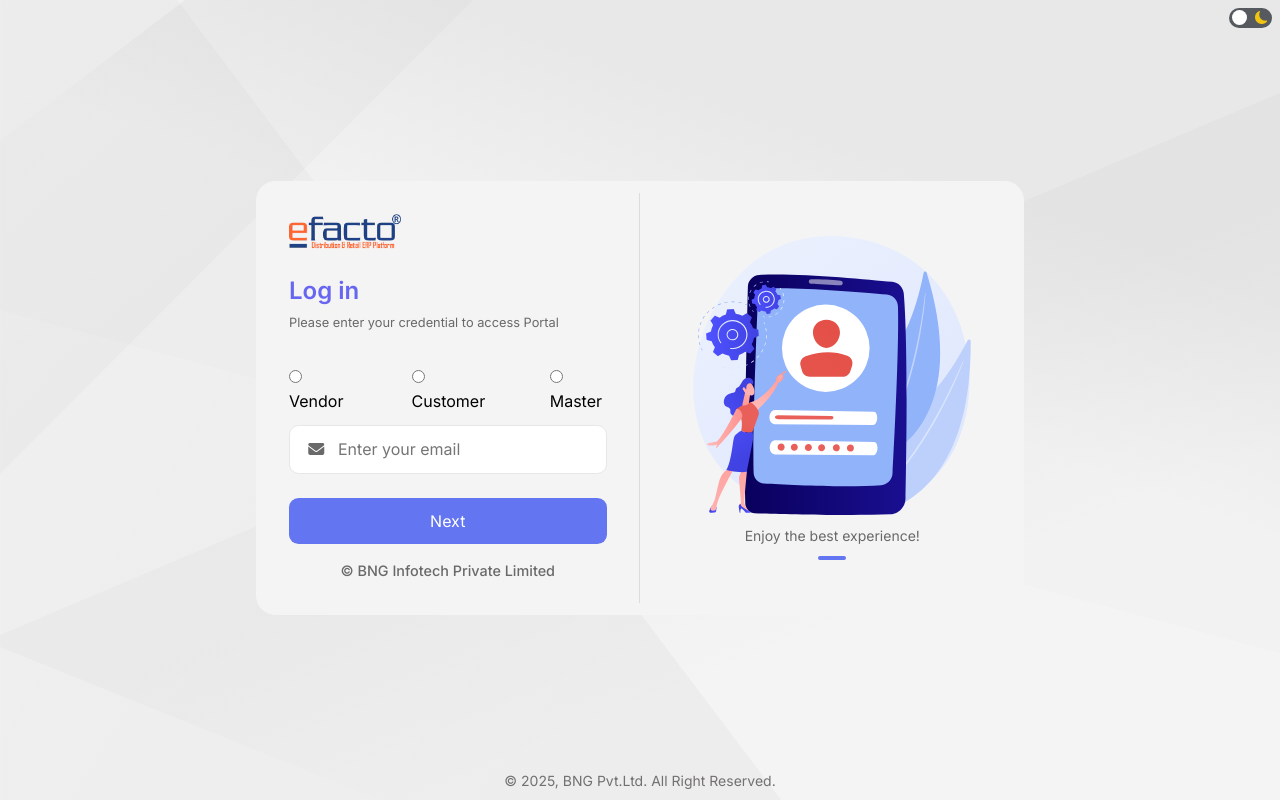
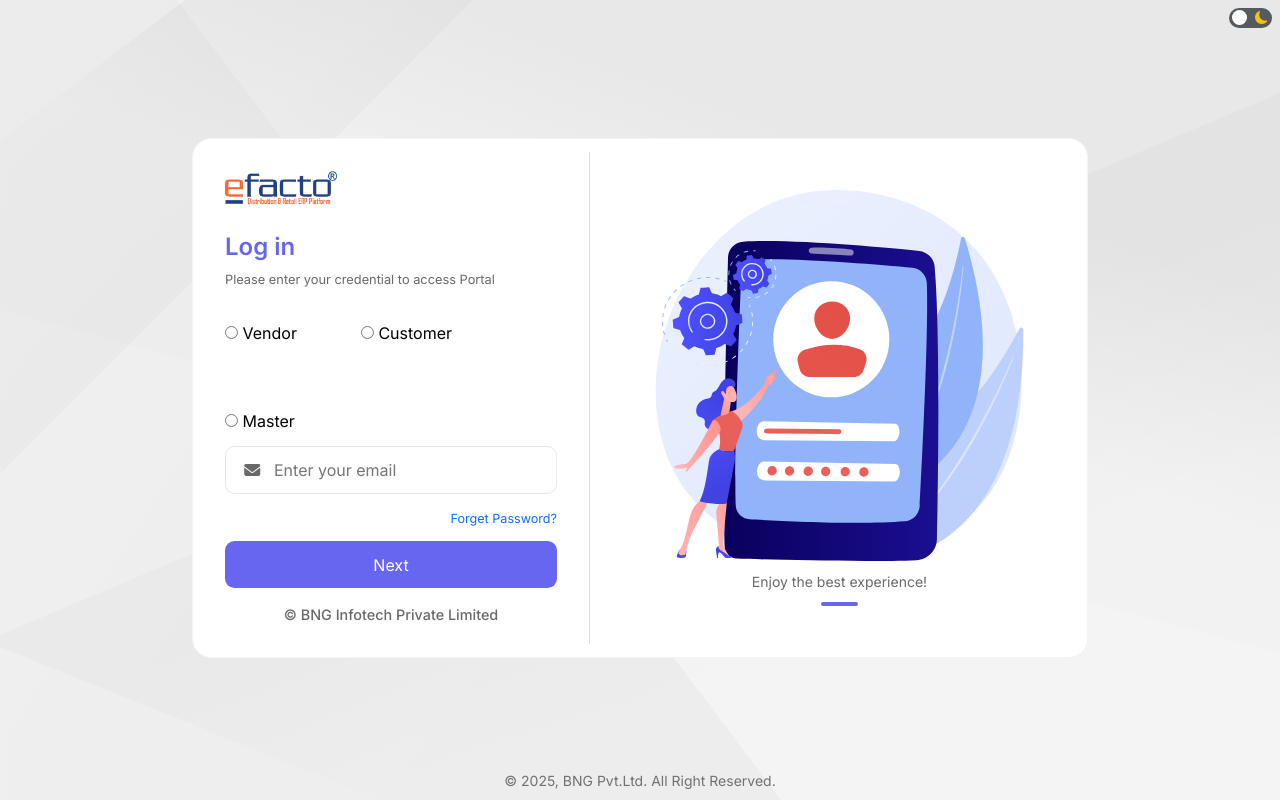
Before and after one commit to Gaurav-Nathh/Vendor-Portal, an Angular app: page /login in a window 1280 px wide. Built offline with nearby package versions, Linux system fonts and the light colour scheme.

Commit message:
Forget Password Page

```diff
--- a/src/app/app.routes.ts
+++ b/src/app/app.routes.ts
@@ -15,6 +15,13 @@ export const routes: Routes = [
     path: 'login',
     loadComponent: () =>
       import('./pages/log/log.component').then((c) => c.LogComponent),
+  },
+  {
+    path: 'forget-password',
+    loadComponent: () =>
+      import('./pages/reset-password/reset-password.component').then(
+        (c) => c.ResetPasswordComponent
+      ),
   },
   {
     path: 'vendor',
--- a/src/app/pages/log/log.component.html
+++ b/src/app/pages/log/log.component.html
@@ -88,6 +88,9 @@
             </div>
           </div>
         </div>
+        <a class="forget-password" routerLink="/forget-password"
+          ><small>Forget Password?</small></a
+        >
         <button type="button" (click)="nextStep()" *ngIf="!showPasswordField">
           Next
         </button>
--- a/src/app/pages/log/log.component.scss
+++ b/src/app/pages/log/log.component.scss
@@ -14,15 +14,15 @@
 
 .login-container {
   display: grid;
-  grid-template-columns: 1fr 3px 1fr;
-  width: 60%;
-  background-color: var(--color-bg);
+  grid-template-columns: 0.8fr 3px 1fr;
+  width: 70vw;
+  background-color: var(--color-card);
   border: 1px solid var(--border-color);
   border-radius: 1.2rem;
 
   @media (max-width: 900px) {
     grid-template-columns: 1fr;
-    width: 90%;
+    width: 90vw;
   }
 
   .login-left,
@@ -68,6 +68,7 @@
       .userType {
         margin-bottom: 0.8rem;
         display: flex;
+        flex-wrap: wrap;
         gap: 4rem;
       }
 
@@ -113,12 +114,19 @@
         }
       }
 
+      .forget-password {
+        text-align: end;
+        font-size: 0.9rem;
+        text-decoration: none;
+        margin-block: 0.8rem;
+      }
+
       button {
-        margin-top: 1.5rem;
+        // margin-top: 1.5rem;
         padding: 0.7rem;
         color: white;
         border-radius: 0.6rem;
-        background-color: #6375f0;
+        background-color: var(--color-blue);
       }
     }
   }
@@ -139,7 +147,7 @@
   }
 
   .login-right {
-    background: var(--color-bg);
+    background: var(--color-card);
     flex-direction: column;
     position: relative;
     padding: 1rem;
@@ -177,7 +185,7 @@
 
           .progress-fill {
             height: 100%;
-            background: #6375f0;
+            background: var(--color-blue);
             width: 0%;
             transition: width 0.5s ease;
           }
--- a/src/app/pages/log/log.component.ts
+++ b/src/app/pages/log/log.component.ts
@@ -5,11 +5,11 @@ import { ThemeToggleComponent } from '../../components/theme-toggle/theme-toggle
 import { ThemeService } from '../../services/theme.service';
 import { AuthService } from '../../services/auth.service';
 import { UserService } from '../../services/user.service';
-import { Router } from '@angular/router';
+import { Router, RouterLink } from '@angular/router';
 
 @Component({
   selector: 'app-log',
-  imports: [FormsModule, NgIf, NgClass, ThemeToggleComponent],
+  imports: [FormsModule, NgIf, NgClass, ThemeToggleComponent, RouterLink],
   templateUrl: './log.component.html',
   styleUrl: './log.component.scss',
 })
--- /dev/null
+++ b/src/app/pages/reset-password/reset-password.component.html
@@ -0,0 +1,50 @@
+<section id="login-page" class="">
+  <div class="w-100 d-flex justify-content-end p-2">
+    <app-theme-toggle></app-theme-toggle>
+  </div>
+  <div class="container">
+    <div class="logo-login">
+      <img src="/assets/efacto.webp" alt="Logo" class="logo" />
+      <span routerLink="/login"
+        ><i class="fa-solid fa-right-from-bracket"></i>Login</span
+      >
+    </div>
+    <span class="fs-4 fw-semibold" style="color: var(--color-blue)"
+      >Forget Password?</span
+    >
+    <span class="login-content"
+      >Enter the email address you used when you joined, we'll send you
+      instruction to reset your password.</span
+    >
+    <form (submit)="onSubmit()" class="">
+      <div class="form-group">
+        <div class="input-field">
+          <i class="icon-left fa-solid fa-envelope"></i>
+          <input
+            type="email"
+            placeholder="Enter your email"
+            [(ngModel)]="loginModel.email"
+            #email="ngModel"
+            name="email"
+            require
+          />
+          <div *ngIf="email.touched && email.invalid" class="error-text">
+            <div *ngIf="email.errors?.['required']">Email is required.</div>
+            <div *ngIf="email.errors?.['email']">
+              Please enter a valid email.
+            </div>
+          </div>
+        </div>
+      </div>
+      <button type="submit">Send</button>
+    </form>
+    <div class="copy-right-body">
+      <span>© BNG Infotech Private Limited</span>
+    </div>
+  </div>
+  <div class="w-100 text-center py-2">
+    <small class="" style="color: #727070">
+      © 2025, BNG Pvt.Ltd. All Right Reserved.
+    </small>
+  </div>
+</section>
--- /dev/null
+++ b/src/app/pages/reset-password/reset-password.component.scss
@@ -0,0 +1,124 @@
+#login-page {
+  // background-color: var(--color-bg);
+  background-image: url("/assets/background.svg");
+  width: 100vw;
+  height: 100vh;
+  overflow-y: scroll;
+  display: flex;
+  flex-direction: column;
+  align-items: center;
+  justify-content: space-between;
+  background-color: var(--color-bg);
+}
+
+.container {
+  height: fit-content;
+  width: 30rem;
+  display: flex;
+  justify-content: center;
+  border-radius: 1.2rem;
+  background-color: var(--color-card);
+  border: 1px solid var(--border-color);
+  flex-direction: column;
+  padding: 1.5rem;
+  align-items: flex-start;
+
+  @media (max-width: 768px) {
+    width: 95%;
+  }
+
+  .logo-login {
+    width: 100%;
+    display: flex;
+    align-items: center;
+    justify-content: space-between;
+    margin-bottom: 2rem;
+    color: var(--color-blue);
+
+    .logo {
+      width: 7rem;
+    }
+
+    span {
+      cursor: pointer;
+      transition: all 0.2s ease-out;
+      &:hover {
+        scale: 1.05;
+      }
+      i {
+        rotate: 180deg;
+        margin-right: 0.5rem;
+      }
+    }
+  }
+
+  .login-content {
+    font-size: 0.8rem;
+    margin-top: 0.3rem;
+    margin-bottom: 2rem;
+    color: #696969;
+  }
+
+  .copy-right-body {
+    margin-top: 1rem;
+    width: 100%;
+    text-align: center;
+    font-size: 0.9rem;
+    color: #696969;
+    font-weight: 500;
+  }
+  form {
+    margin: 0 auto;
+    width: 100%;
+    display: flex;
+    flex-direction: column;
+
+    .form-group {
+      .input-field {
+        position: relative;
+        align-items: center;
+
+        input {
+          flex: 1;
+          padding-left: 3rem;
+          width: 100%;
+          padding-block: 0.7rem;
+          border: 1.5px solid var(--color-blue);
+          border-radius: 0.6rem;
+        }
+
+        .icon-left {
+          position: absolute;
+          left: 1.2rem;
+          top: 50%;
+          transform: translateY(-50%);
+          color: #696969;
+        }
+        .icon-right {
+          position: absolute;
+          right: 1.2rem;
+          top: 50%;
+          transform: translateY(-50%);
+          color: #696969;
+        }
+      }
+    }
+
+    button {
+      margin-top: 1.5rem;
+      padding: 0.7rem;
+      color: white;
+      border-radius: 0.6rem;
+      background-color: var(--color-blue);
+      transition: all 0.3s ease-out;
+
+      &:hover {
+        background-color: var(--color-blue-active);
+      }
+    }
+  }
+}
+
+.bord {
+  border: 1px solid red !important;
+}
--- /dev/null
+++ b/src/app/pages/reset-password/reset-password.component.ts
@@ -0,0 +1,23 @@
+import { Component } from '@angular/core';
+import { FormsModule } from '@angular/forms';
+import { ThemeToggleComponent } from '../../components/theme-toggle/theme-toggle.component';
+import { RouterLink, RouterOutlet } from '@angular/router';
+import { NgIf } from '@angular/common';
+
+@Component({
+  selector: 'app-reset-password',
+  imports: [FormsModule, ThemeToggleComponent, RouterLink, NgIf],
+  templateUrl: './reset-password.component.html',
+  styleUrl: './reset-password.component.scss',
+})
+export class ResetPasswordComponent {
+  loginModel = {
+    email: '',
+  };
+
+  constructor() {}
+
+  onSubmit() {
+    console.log(this.loginModel.email);
+  }
+}
```
Also changed, not shown: 1 other file (tests, documents, lock files or other folders).
